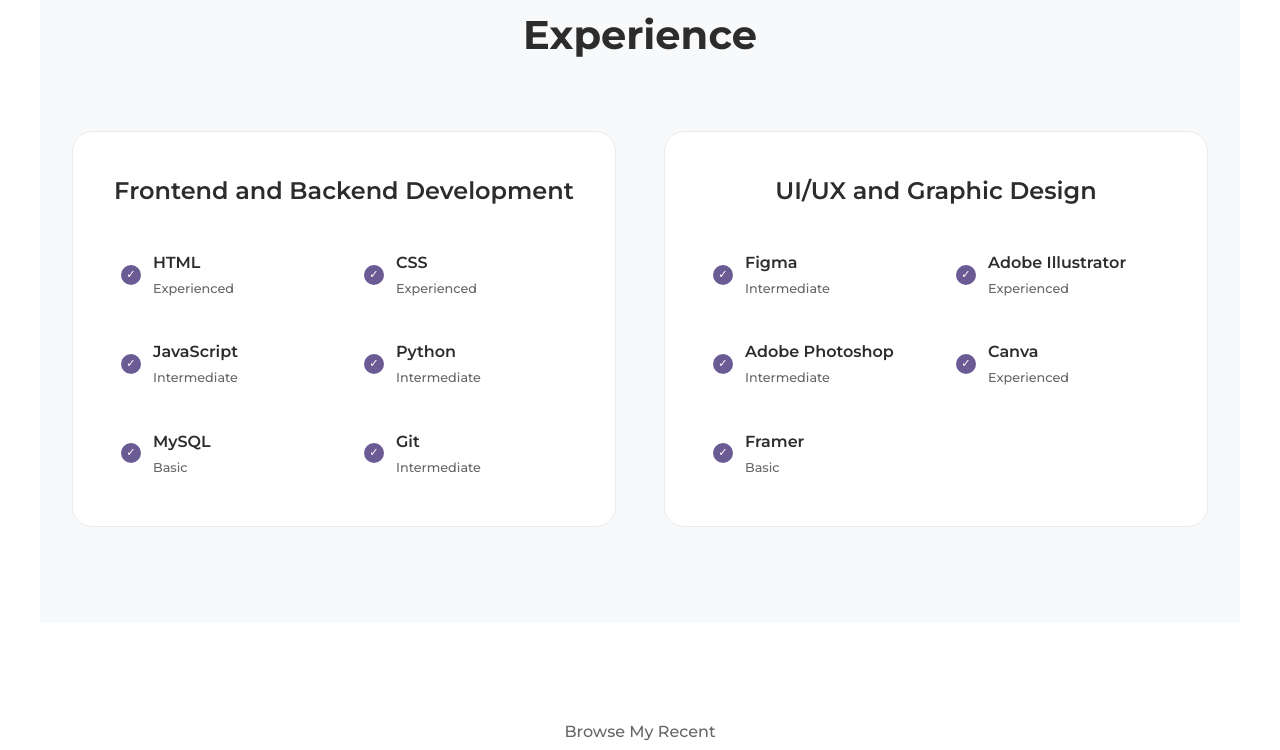
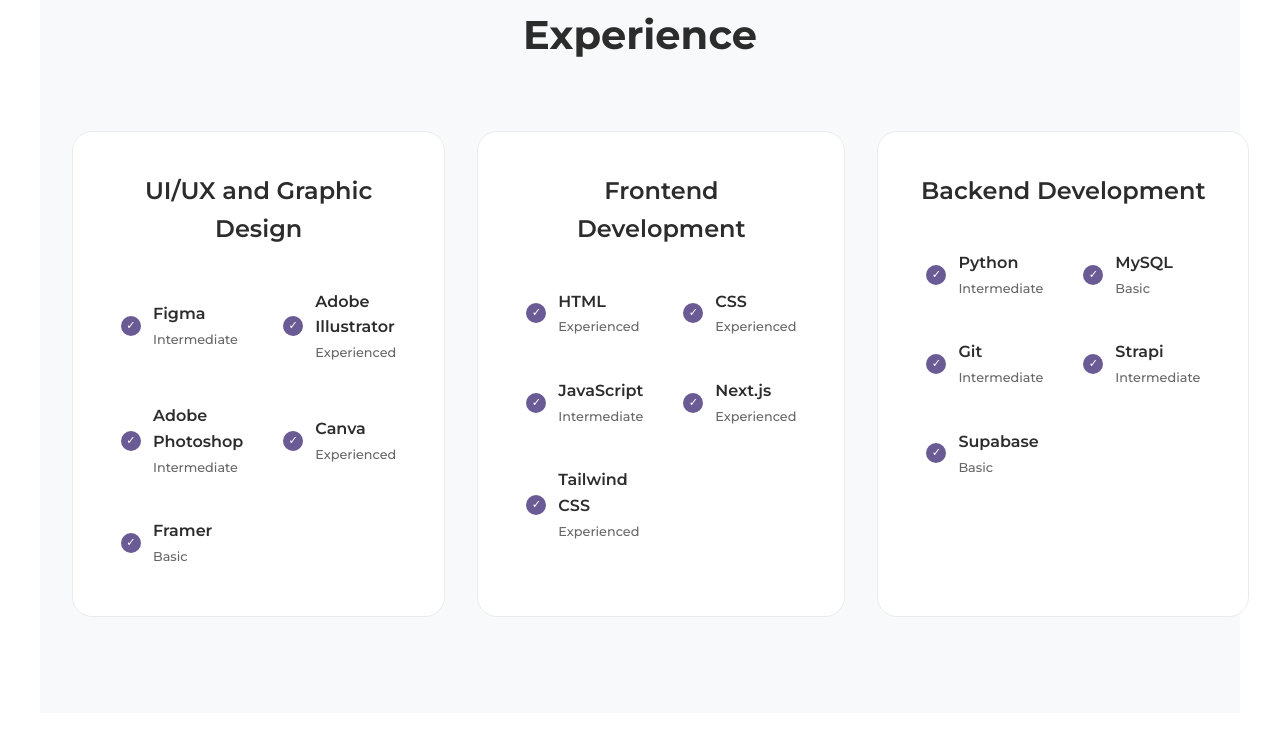
Before and after one commit to SSJIORI/portfolio, a plain HTML site: page index.html in a window 1280 px wide. Shown: the part 1654-2404 px from the top of the page. Drawn offline with Linux system fonts and the light colour scheme.

Commit message:
feat: add new information
- Update LinkedIn link
- Update Website link for Pinned
- Update Experience skills
- Update Personal Image

```diff
--- a/index.html
+++ b/index.html
@@ -34,9 +34,9 @@
             <div class="hero-text">
                 <p class="hero-greeting">Hello, I'm</p>
                 <h1>Francine Nastassja Jara</h1>
-                <p class="subtitle">UI/UX, Frontend</p>
+                <p class="subtitle">Web and Software Developer</p>
                 <div class="hero-buttons">
-                    <a href="assets/Francine Nastassja Jara CV.pdf" class="btn btn-primary">Download CV</a>
+                    <a href="#" class="btn btn-primary">Download CV</a>
                     <a href="#contact" class="btn btn-secondary">Get In Touch</a>
                 </div>
                 <div class="social-links">
@@ -62,9 +62,9 @@
         </div>
         <div class="about-content">
             <div class="about-text">
-                <p>I'm a passionate UI/UX and Frontend Developer with a keen eye for creating beautiful, functional, and user-centered digital experiences. My journey in web development started with a fascination for how design and code come together to create seamless user interactions.</p>
+                <p>I'm a passionate Web and Software Developer with a keen eye for creating beautiful, functional, and user-centered digital experiences. My journey in development started with a fascination for how design and code come together to create seamless user interactions.</p>
 
-                <p>When I'm not coding or designing, you can find me exploring new technologies or sketching out ideas for my next creative project. I'm always eager to learn and take on new challenges that push the boundaries of what's possible in web development.</p>
+                <p>When I'm not coding or designing, you can find me exploring new technologies or sketching out ideas for my next creative project. I'm always eager to learn and take on new challenges that push the boundaries of what's possible in development.</p>
             </div>
             <div class="credentials">
                 <div class="credential-item">
@@ -89,7 +89,7 @@
                             <h3>Credentials</h3>
                         </div>
                     </div>
-                    <p>Aspiring Web Developer<br>
+                    <p>Aspiring Web and Software Developer<br>
                     Specializing in UI/UX Design and Frontend<br>
                     AWS Certified Cloud Practitioner</p>
                 </div>
@@ -104,53 +104,6 @@
             <h2 class="section-title">Experience</h2>
         </div>
         <div class="experience-container">
-            <div class="skill-category">
-                <h3>Frontend and Backend Development</h3>
-                <div class="skills-grid">
-                    <div class="skill-item">
-                        <div class="skill-check">✓</div>
-                        <div class="skill-info">
-                            <h4>HTML</h4>
-                            <p class="skill-level">Experienced</p>
-                        </div>
-                    </div>
-                    <div class="skill-item">
-                        <div class="skill-check">✓</div>
-                        <div class="skill-info">
-                            <h4>CSS</h4>
-                            <p class="skill-level">Experienced</p>
-                        </div>
-                    </div>
-                    <div class="skill-item">
-                        <div class="skill-check">✓</div>
-                        <div class="skill-info">
-                            <h4>JavaScript</h4>
-                            <p class="skill-level">Intermediate</p>
-                        </div>
-                    </div>
-                    <div class="skill-item">
-                        <div class="skill-check">✓</div>
-                        <div class="skill-info">
-                            <h4>Python</h4>
-                            <p class="skill-level">Intermediate</p>
-                        </div>
-                    </div>
-                    <div class="skill-item">
-                        <div class="skill-check">✓</div>
-                        <div class="skill-info">
-                            <h4>MySQL</h4>
-                            <p class="skill-level">Basic</p>
-                        </div>
-                    </div>
-                    <div class="skill-item">
-                        <div class="skill-check">✓</div>
-                        <div class="skill-info">
-                            <h4>Git</h4>
-                            <p class="skill-level">Intermediate</p>
-                        </div>
-                    </div>
-                </div>
-            </div>
             <div class="skill-category">
                 <h3>UI/UX and Graphic Design</h3>
                 <div class="skills-grid">
@@ -191,6 +144,86 @@
                     </div>
                 </div>
             </div>
+            <div class="skill-category">
+                <h3>Frontend Development</h3>
+                <div class="skills-grid">
+                    <div class="skill-item">
+                        <div class="skill-check">✓</div>
+                        <div class="skill-info">
+                            <h4>HTML</h4>
+                            <p class="skill-level">Experienced</p>
+                        </div>
+                    </div>
+                    <div class="skill-item">
+                        <div class="skill-check">✓</div>
+                        <div class="skill-info">
+                            <h4>CSS</h4>
+                            <p class="skill-level">Experienced</p>
+                        </div>
+                    </div>
+                    <div class="skill-item">
+                        <div class="skill-check">✓</div>
+                        <div class="skill-info">
+                            <h4>JavaScript</h4>
+                            <p class="skill-level">Intermediate</p>
+                        </div>
+                    </div>
+                    <div class="skill-item">
+                        <div class="skill-check">✓</div>
+                        <div class="skill-info">
+                            <h4>Next.js</h4>
+                            <p class="skill-level">Experienced</p>
+                        </div>
+                    </div>
+                    <div class="skill-item">
+                        <div class="skill-check">✓</div>
+                        <div class="skill-info">
+                            <h4>Tailwind CSS</h4>
+                            <p class="skill-level">Experienced</p>
+                        </div>
+                    </div>
+                </div>
+            </div>
+            <div class="skill-category">
+                <h3>Backend Development</h3>
+                <div class="skills-grid">
+                    <div class="skill-item">
+                        <div class="skill-check">✓</div>
+                        <div class="skill-info">
+                            <h4>Python</h4>
+                            <p class="skill-level">Intermediate</p>
+                        </div>
+                    </div>
+                    <div class="skill-item">
+                        <div class="skill-check">✓</div>
+                        <div class="skill-info">
+                            <h4>MySQL</h4>
+                            <p class="skill-level">Basic</p>
+                        </div>
+                    </div>
+                    <div class="skill-item">
+                        <div class="skill-check">✓</div>
+                        <div class="skill-info">
+                            <h4>Git</h4>
+                            <p class="skill-level">Intermediate</p>
+                        </div>
+                    </div>
+                    <div class="skill-item">
+                        <div class="skill-check">✓</div>
+                        <div class="skill-info">
+                            <h4>Strapi</h4>
+                            <p class="skill-level">Intermediate</p>
+                        </div>
+                    </div>
+                    <div class="skill-item">
+                        <div class="skill-check">✓</div>
+                        <div class="skill-info">
+                            <h4>Supabase</h4>
+                            <p class="skill-level">Basic</p>
+                        </div>
+                    </div>
+                </div>
+            </div>
         </div>
     </section>
 
@@ -223,6 +256,7 @@
                     <p>Collaborated with a team of three to create the branding and UI/UX design for a food blog website dedicated to PUP Sta. Mesa Lagoon, as part of a web development course final project.</p>
                     <div class="project-links">
                         <a href="https://www.behance.net/gallery/222148847/Pinned-Website-Project" class="project-btn">View Design</a>
+                        <a href="https://pinned.free.nf/" class="project-btn secondary">Website</a>
                     </div>
                 </div>
             </div>
--- a/styles.css
+++ b/styles.css
@@ -254,9 +254,9 @@
     justify-content: center;
     position: relative;
     overflow: hidden;
-    background-image: url('assets/self_image.jpg');
+    background-image: url('assets/self_portrait.jpg');
     background-size: cover;
-    background-position: center;
+    background-position: start;
     border: 3px solid var(--border-color);
     transition: all 0.4s cubic-bezier(0.4, 0, 0.2, 1);
 }
@@ -377,9 +377,14 @@
 
 .experience-container {
     display: grid;
-    grid-template-columns: 1fr 1fr;
-    gap: 3rem;
-    margin-top: 2rem;
+    grid-template-columns: repeat(3, 1fr);
+    gap: 2rem;
+}
+
+@media (max-width: 968px) {
+    .experience-container {
+        grid-template-columns: 1fr;
+    }
 }
 
 .skill-category {
```
Also changed, not shown: assets/self_portrait.jpg (added).
